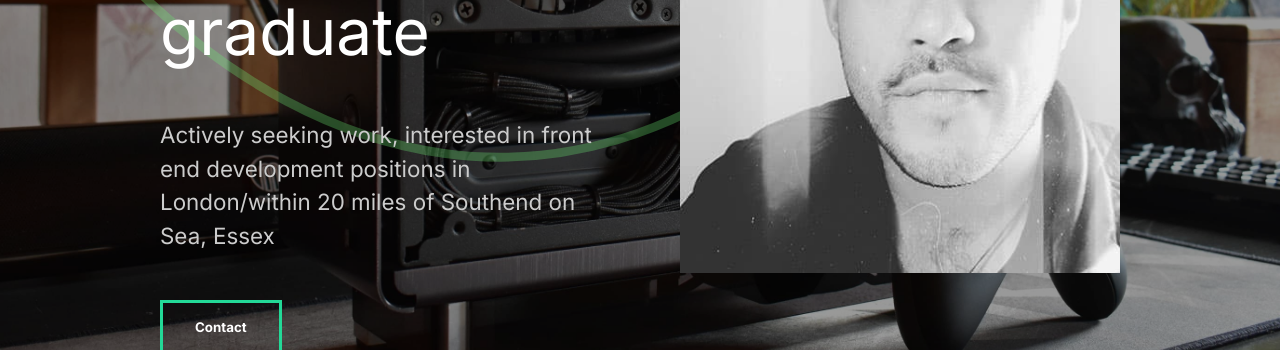
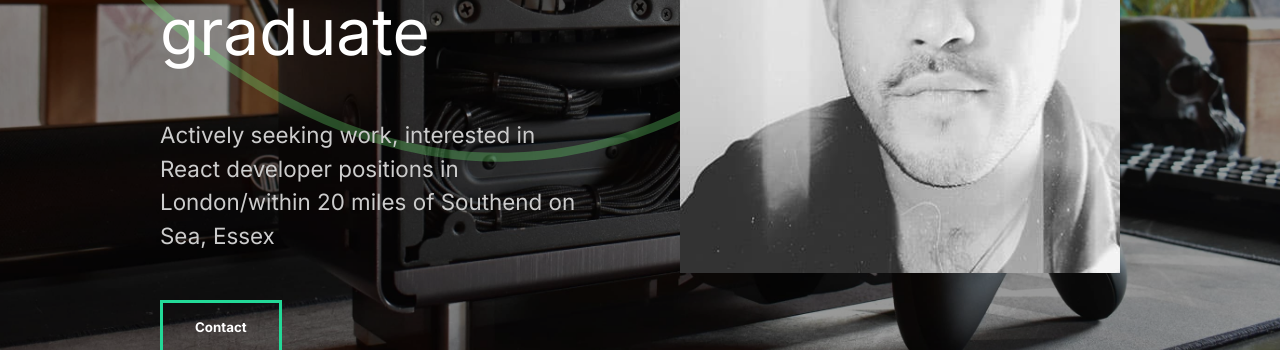
Before and after one commit to jleomorris/portfolio-v3, a React (Create React App) app: page / in a window 1280 px wide. Shown: the part 514-864 px from the top of the page. Built offline with nearby package versions, Linux system fonts and the light colour scheme.

Commit message:
Update content of AboutSection

```diff
--- a/src/components/AboutSection.js
+++ b/src/components/AboutSection.js
@@ -1,5 +1,4 @@
 import React from "react";
-import home1 from "../img/home1.png";
 import aboutImg from "../img/about.jpg";
 import bannerBackground from "../img/banner-full-size.jpg";
 import { About, Description, Image, Hide } from "../styles";
@@ -32,8 +31,8 @@ const AboutSection = () => {
           </Hide>
         </motion.div>
         <motion.p variants={fade}>
-          Actively seeking work, interested in front end development positions
-          in London/within 20 miles of Southend on Sea, Essex
+          Actively seeking work, interested in React developer positions in
+          London/within 20 miles of Southend on Sea, Essex
         </motion.p>
         <motion.button variants={fade}>Contact</motion.button>
       </Description>
```
